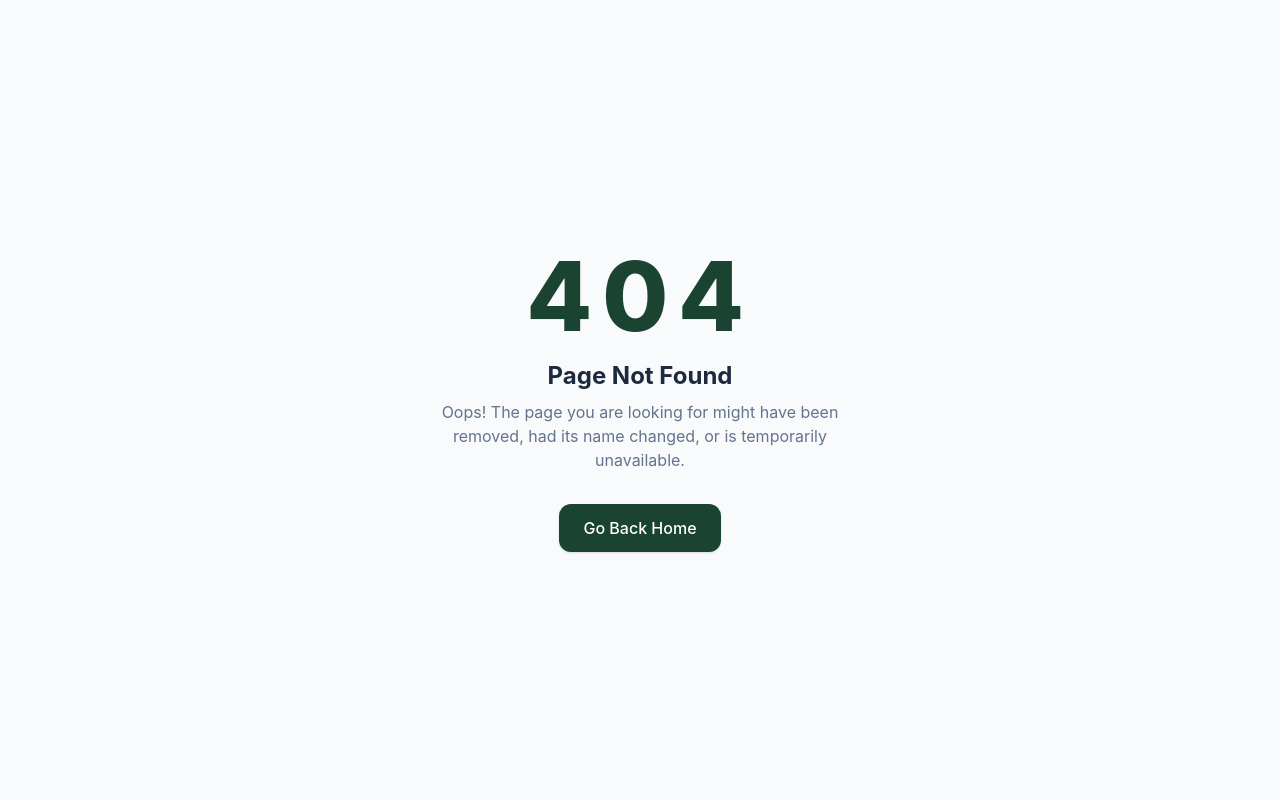
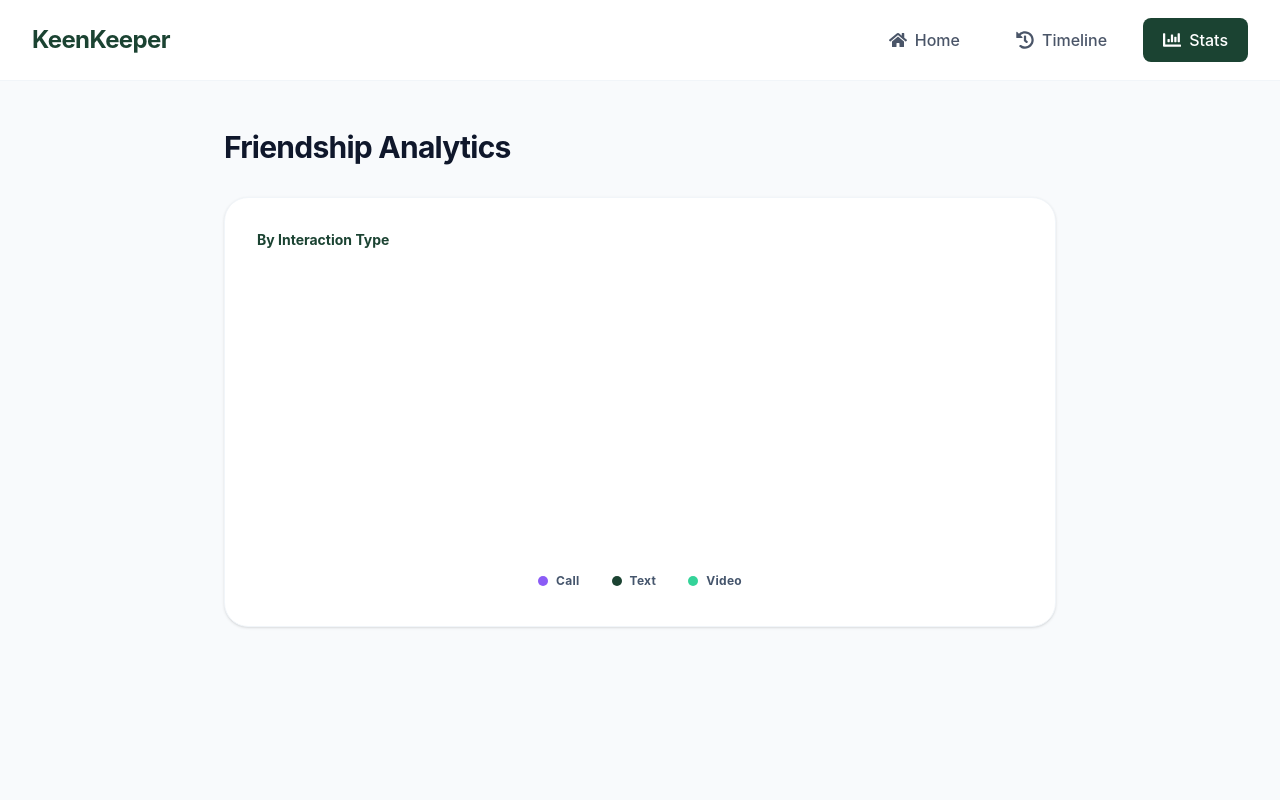
Before and after one commit to code-with-arafat/Assignment_07, a React (Vite) app: page /stats in a window 1280 px wide. Before the commit this address had no page. Shown: the top 800 px of the page. Built offline with nearby package versions, Linux system fonts and the light colour scheme.

Commit message:
add friendship analytics stats page with Recharts pie chart

```diff
--- a/package.json
+++ b/package.json
@@ -17,6 +17,7 @@
     "react-icons": "^5.6.0",
     "react-router": "^7.14.1",
     "react-router-dom": "^7.18.0",
+    "recharts": "^3.9.0",
     "tailwindcss": "^4.2.2"
   },
   "devDependencies": {
--- /dev/null
+++ b/src/pages/stats/Stats.jsx
@@ -0,0 +1,111 @@
+import React, { useState, useEffect } from 'react';
+import { PieChart, Pie, Cell, ResponsiveContainer, Legend } from 'recharts';
+
+const Stats = () => {
+  const [interactionData, setInteractionData] = useState([
+    { name: 'Text', value: 0 },
+    { name: 'Call', value: 0 },
+    { name: 'Video', value: 0 },
+  ]);
+
+  useEffect(() => {
+    // লোকাল স্টোরেজ থেকে টাইমলাইন লগ ফেচ করা
+    const storedLogs = JSON.parse(localStorage.getItem('timeline_logs')) || [];
+
+    // ডায়নামিকালি অ্যাকশন টাইপ কাউন্ট করা
+    let textCount = 0;
+    let callCount = 0;
+    let videoCount = 0;
+
+    storedLogs.forEach(log => {
+      const action = log.action.toLowerCase();
+      if (action.includes('text')) textCount++;
+      else if (action.includes('call')) callCount++;
+      else if (action.includes('video')) videoCount++;
+    });
+
+    // যদি কোনো ডাটা না থাকে, তবুও UI সুন্দর রাখতে মিনিমাম ১ করে ভ্যালু দেওয়া যেতে পারে,
+    // অথবা ফিগমা ডেমো অনুযায়ী ডিফল্ট ভ্যালু সেট করা যায়।
+    // নিচে ডায়নামিক ডাটা সেট করা হলো (লগ না থাকলে ০ দেখাবে):
+    setInteractionData([
+      { name: 'Text', value: textCount },
+      { name: 'Call', value: callCount },
+      { name: 'Video', value: videoCount },
+    ]);
+  }, []);
+
+  // ফিগমার কালার কোড অনুযায়ী ডোনাট চার্টের কালার প্যালেট
+  // Text -> Purple (#8B5CF6), Call -> Dark Green (#1B4332), Video -> Medium Green (#34D399)
+  const COLORS = ['#8B5CF6', '#1B4332', '#34D399'];
+
+  // কাস্টম ডট বা লিজেন্ড লেবেল রেন্ডার করার জন্য
+  const renderCustomLegend = (props) => {
+    const { payload } = props;
+    return (
+      <div className="flex justify-center items-center gap-8 mt-4">
+        {payload.map((entry, index) => (
+          <div key={`legend-${index}`} className="flex items-center gap-2">
+            <div
+              className="w-2.5 h-2.5 rounded-full"
+              style={{ backgroundColor: COLORS[index % COLORS.length] }}
+            />
+            <span className="text-xs font-bold text-slate-600 capitalize tracking-wide">
+              {entry.value}
+            </span>
+          </div>
+        ))}
+      </div>
+    );
+  };
+
+  return (
+    <div className="min-h-screen bg-[#F8FAFC] flex flex-col">
+
+      {/* মূল কন্টেন্ট এরিয়া */}
+      <div className="flex-grow w-full max-w-4xl mx-auto py-12 px-4 sm:px-6 lg:px-8">
+
+        {/* হেডার টাইটেল */}
+        <h2 className="text-3xl font-bold text-slate-900 tracking-tight mb-8">
+          Friendship Analytics
+        </h2>
+
+        {/* পাই-চার্ট হোয়াইট কার্ড */}
+        <div className="bg-white rounded-3xl border border-slate-100 p-8 shadow-sm">
+          <h3 className="text-sm font-bold text-[#1B4332] mb-6">
+            By Interaction Type
+          </h3>
+
+          {/* ডোনাট (পাই) চার্ট ও রেসপন্সিভ কন্টেইনার */}
+          <div className="w-full h-80 flex flex-col items-center justify-center">
+            <ResponsiveContainer width="100%" height="100%">
+              <PieChart>
+                <Pie
+                  data={interactionData}
+                  cx="50%"
+                  cy="50%"
+                  innerRadius={75}
+                  outerRadius={105}
+                  paddingAngle={5}
+                  dataKey="value"
+                  stroke="none"
+                >
+                  {interactionData.map((entry, index) => (
+                    <Cell key={`cell-${index}`} fill={COLORS[index % COLORS.length]} />
+                  ))}
+                </Pie>
+                <Legend
+                  content={renderCustomLegend}
+                  verticalAlign="bottom"
+                  align="center"
+                />
+              </PieChart>
+            </ResponsiveContainer>
+          </div>
+        </div>
+
+      </div>
+    </div>
+  );
+};
+
+export default Stats;
```
Also changed, not shown: src/main.jsx (+6 -1 lines), 1 other file (tests, documents, lock files or other folders).
